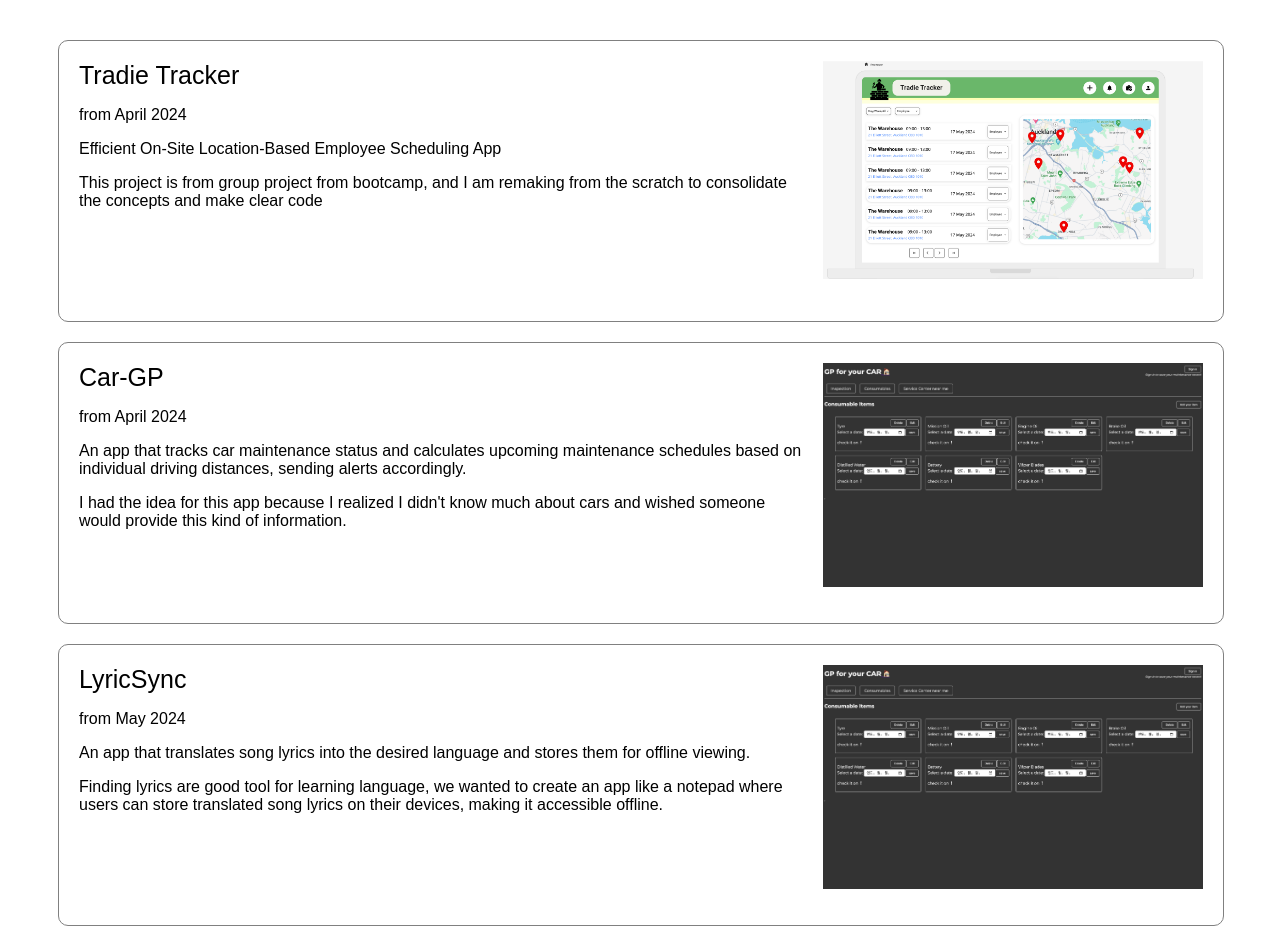
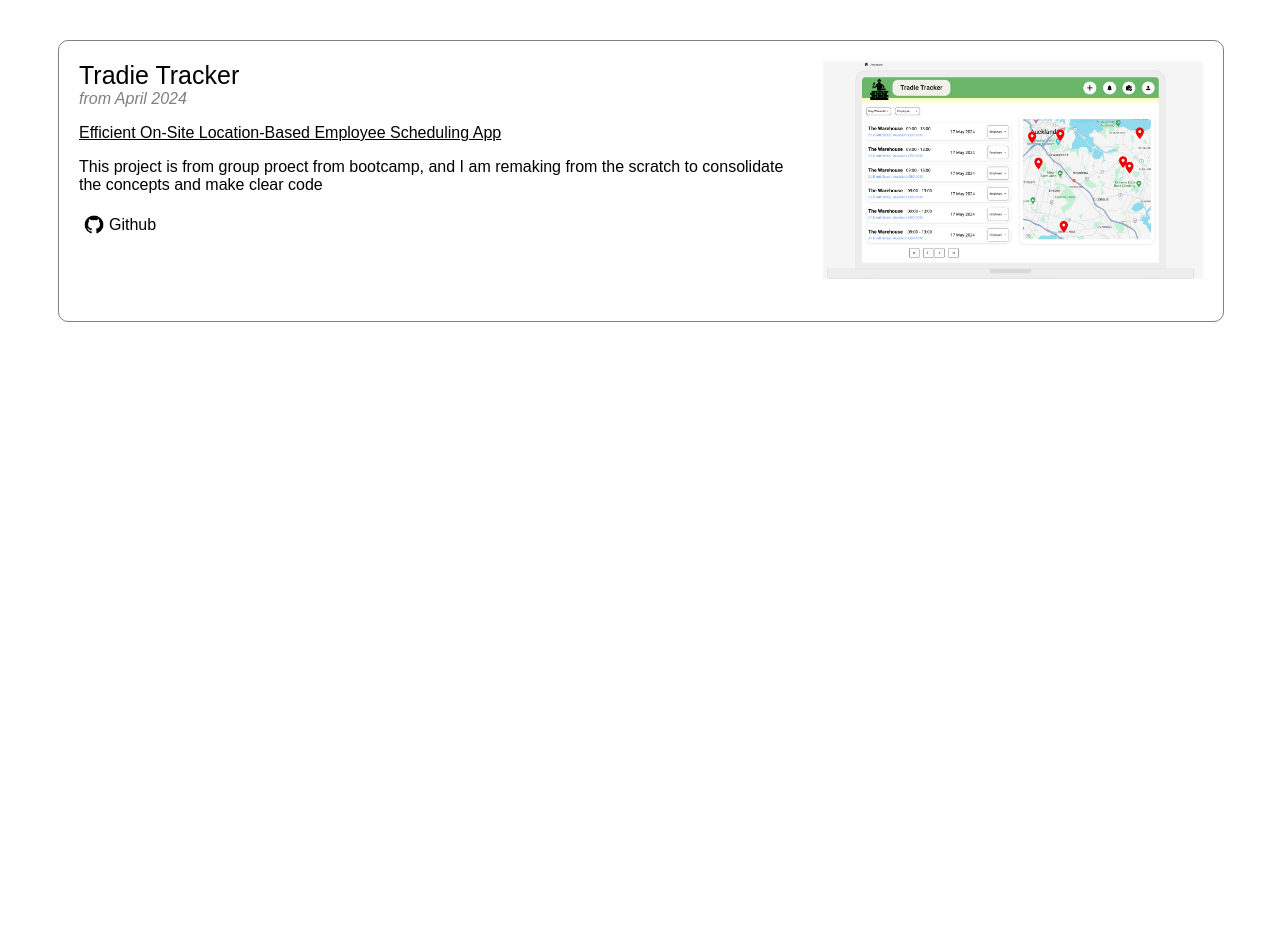
Before and after one commit to moa-ha/moa-ha.github.io, a React (Vite) app: page / in a window 1280 px wide. Shown: the part 580-1526 px from the top of the page. After the commit the page ends 922 px from the top, so only its background shows below. Built offline with nearby package versions, Linux system fonts and the light colour scheme; the HTML template or start-up script is replaced by a standard one.

Commit message:
style links

```diff
--- a/src/NavBar.tsx
+++ b/src/NavBar.tsx
@@ -8,10 +8,10 @@ function NavBar() {
     <>
       <div className="navbar">
         <span>
-          <a href="https://github.com/moa-ha" target="blank">
+          <a href="https://github.com/moa-ha" target="_blank">
             <img src={github} alt="github" className="icon" />
           </a>
-          <a href="https://www.linkedin.com/in/moa-ha" target="blank">
+          <a href="https://www.linkedin.com/in/moa-ha" target="_blank">
             <img src={linkedin} alt="linkedin" className="icon" />
           </a>
         </span>
@@ -19,7 +19,7 @@ function NavBar() {
           <a href="#home">
             <img src={home} alt="home" className="icon" />
           </a>
-          <a href="#project" target="blank">
+          <a href="#project" target="_blank">
             <img src={projects} alt="projects" className="icon" />
           </a>
         </span>
--- a/src/Projects.tsx
+++ b/src/Projects.tsx
@@ -1,5 +1,6 @@
 import tradietracker from './image/tradie-tracker.png'
 import cargp from './image/Car-GP.png'
+import github from './image/github.png'
 
 function Projects() {
   return (
@@ -13,49 +14,58 @@ function Projects() {
           />
           <div className="project">
             <span className="title">Tradie Tracker</span>
-            <p>from April 2024</p>
-            <p>Efficient On-Site Location-Based Employee Scheduling App</p>
-            <p>
-              This project is from group project from bootcamp, and I am
-              remaking from the scratch to consolidate the concepts and make
-              clear code
+            <p className="duration">from April 2024</p>
+            <p className="description">
+              Efficient On-Site Location-Based Employee Scheduling App
             </p>
+            <p className="idea">
+              This project is from group proect from bootcamp, and I am remaking
+              from the scratch to consolidate the concepts and make clear code
+            </p>
+            <a
+              href="https://github.com/moa-ha/Tradie-Tracker"
+              target="_blank"
+              className="link"
+            >
+              <img src={github} alt="github" className="icon project-icon" />
+              Github
+            </a>
           </div>
         </div>
-        <div className="projects">
+        {/* {/* <div className="projects">
           <img src={cargp} alt="Car-GP Wireframe" className="wire-frame" />
           <div className="project">
             <span className="title">Car-GP</span>
-            <p> from April 2024</p>
-            <p>
+            <p className="duration"> from April 2024</p>
+            <p className="description">
               An app that tracks car maintenance status and calculates upcoming
               maintenance schedules based on individual driving distances,
               sending alerts accordingly.
             </p>
-            <p>
+            <p className="idea">
               I had the idea for this app because I realized I didn't know much
               about cars and wished someone would provide this kind of
               information.
             </p>
           </div>
-        </div>
-        <div className="projects">
+        </div> */}
+        {/* <div className="projects">
           <img src={cargp} alt="Car-GP Wireframe" className="wire-frame" />
 
           <div className="project">
             <span className="title">LyricSync</span>
-            <p>from May 2024</p>
-            <p>
+            <p className="duration">from May 2024</p>
+            <p className="description">
               An app that translates song lyrics into the desired language and
               stores them for offline viewing.
             </p>
-            <p>
+            <p className="idea">
               Finding lyrics are good tool for learning language, we wanted to
               create an app like a notepad where users can store translated song
               lyrics on their devices, making it accessible offline.
             </p>
           </div>
-        </div>
+        </div> */}
       </div>
     </>
   )
--- a/src/style/main.css
+++ b/src/style/main.css
@@ -13,15 +13,17 @@
   box-sizing: border-box;
   box-shadow: 0 4px 4px -2px rgba(0, 0, 0, 0.1);
 }
+
 .icon {
   width: 40px;
   margin: 10px;
+  transition: filter 0.3s ease;
 }
 
-/* .icon:hover {
-  background-color: #54dfd8;
-  color: white;
-} */
+.icon:hover {
+  filter: invert(88%) sepia(88%) saturate(1863%) hue-rotate(145deg)
+    brightness(90%) contrast(83%);
+}
 
 .nav-right {
   float: right;
@@ -57,15 +59,22 @@
 /* Projects */
 
 .projects {
-  height: 280px;
+  min-height: 280px;
   width: calc(100% - 100px);
-  border: 1px ridge gray;
+  border: 1px solid gray;
   border-radius: 10px;
   margin-bottom: 20px;
+  transition: box-shadow 0.3s ease;
 }
 .project {
   padding: 20px;
 }
+
+.projects:hover {
+  filter: brightness(110%);
+  box-shadow: 0px 0px 10px #54dfd8;
+}
+
 .wire-frame {
   width: 380px;
   float: right;
@@ -75,3 +84,31 @@
 .title {
   font-size: 25px;
 }
+
+.duration {
+  margin: 0px;
+  font-style: italic;
+  color: gray;
+}
+
+.description {
+  text-decoration: underline;
+}
+
+.link {
+  display: inline-flex;
+  align-items: center;
+  text-decoration: none;
+  color: black;
+}
+
+.link:hover {
+  color: #54dfd8;
+}
+
+.project-icon {
+  width: 20px;
+  margin: 5px;
+}
+.idea {
+}
```
